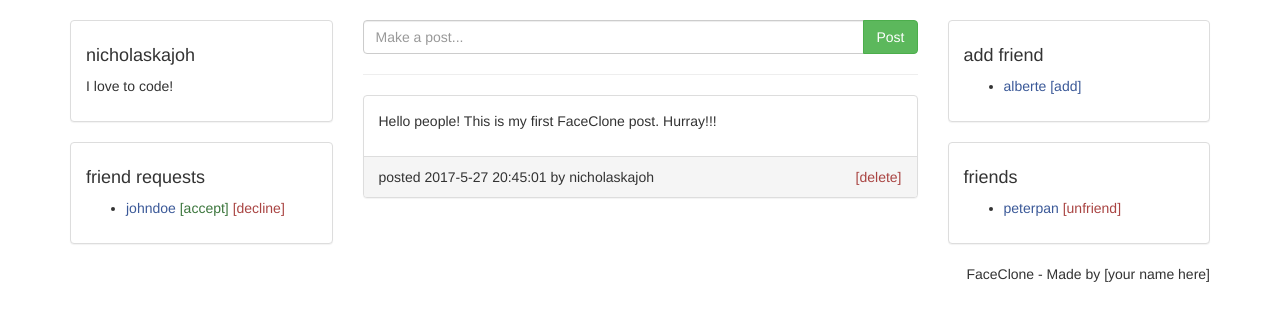
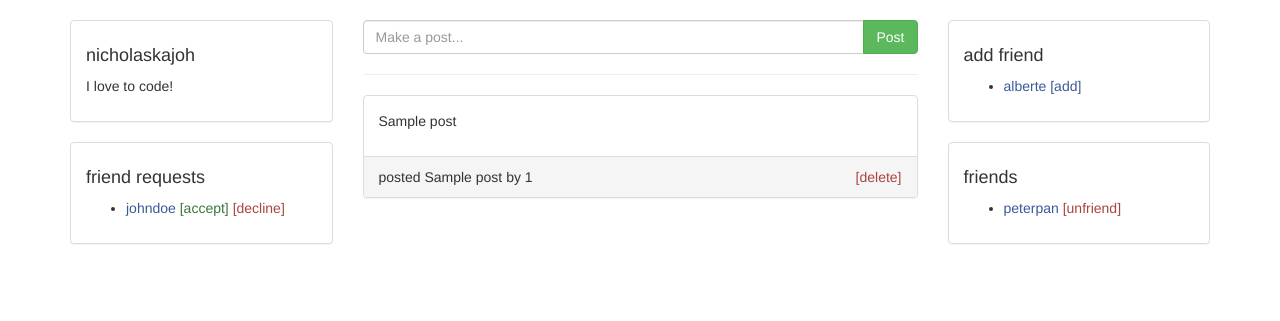
Before and after one commit to ramrathi/dbsProject, a Flask app: template templates/home.html in a window 1280 px wide. Shown: the part 52-373 px from the top of the page. Run offline with Flask 2, Linux system fonts and the light colour scheme; the template is opened without the code that fills it: most values are stand-ins (such as "Sample title", 1, 10 or a date in 2020).

Commit message:
Added option to post

```diff
--- a/main.py
+++ b/main.py
@@ -30,7 +30,14 @@ app.secret_key = "fuck off"
 @app.route('/',methods=['GET'])
 def home():
 	if 'logged_in' in session:
-		return render_template("./home.html")
+		# Get all the details to display first and then render
+		sql = 'select name,content,time_stamp from Users,Posts where u_id = id;'
+		cursor.execute(sql)
+		posts = cursor.fetchall()
+		posts = posts[::-1]	# Newest posts come first
+		print(posts)
+		#-------------------------------------
+		return render_template("./home.html",posts = posts)
 	else :return redirect('/login')
 
 @app.route('/login',methods=['GET','POST'])
@@ -48,6 +55,8 @@ def login():
 		else:
 			# Set session variables to true
 			session['logged_in'] = True
+			session['userid'] = data[0][0]
+
 			return redirect('/')
 	else:
 		if 'logged_in' in session:
@@ -92,6 +101,15 @@ def logout():
 	session.clear()
 	return redirect('/login')
 
+@app.route('/post',methods=['POST'])
+def post():
+	content = request.form['content']
+	sql = "INSERT INTO `dbsproject`.`Posts` (`u_id`, `content`, `time_stamp`) VALUES ('%s', '%s', CURTIME());"%(session['userid'],content)
+	cursor.execute(sql)
+	mydb.commit()
+	return redirect("/")
+
+
 
 if __name__ == "__main__":
     app.run(port=3000, debug=True)
--- a/templates/home.html
+++ b/templates/home.html
@@ -55,7 +55,7 @@
       </div>
       <div class="col-md-6">
         <!-- post form -->
-        <form method="post" action="">
+        <form method="post" action="post">
           <div class="input-group">
             <input class="form-control" type="text" name="content" placeholder="Make a post...">
             <span class="input-group-btn">
@@ -68,15 +68,18 @@
         <!-- feed -->
         <div>
           <!-- post -->
+
+          {% for p in posts %}
               <div class="panel panel-default">
                 <div class="panel-body">
-              <p>Hello people! This is my first FaceClone post. Hurray!!!</p>
+                  <p>{{p[1]}}</p>
                 </div>
                 <div class="panel-footer">
-              <span>posted 2017-5-27 20:45:01 by nicholaskajoh</span>
+                  <span>posted {{p[2]}} by {{p[0]}}</span>
                   <span class="pull-right"><a class="text-danger" href="#">[delete]</a></span>
                 </div>
               </div>
+          {% endfor %}
           <!-- ./post -->
         </div>
         <!-- ./feed -->
@@ -117,7 +120,6 @@
   <!-- footer -->
   <footer class="container text-center">
     <ul class="nav nav-pills pull-right">
-      <li>FaceClone - Made by [your name here]</li>
     </ul>
   </footer>
   <!-- ./footer -->
```
Lines whose indentation alone changed are shown as unchanged.
